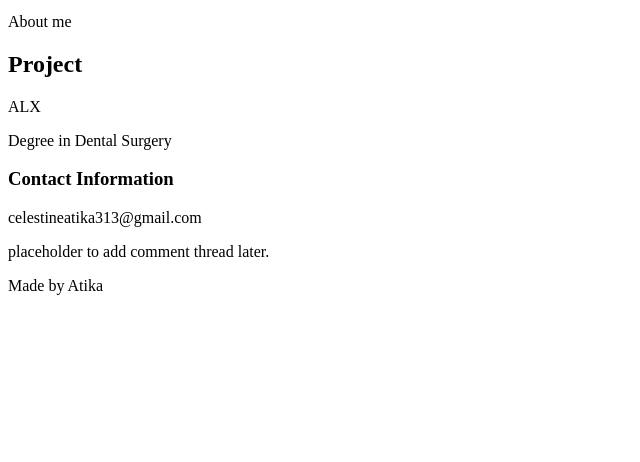
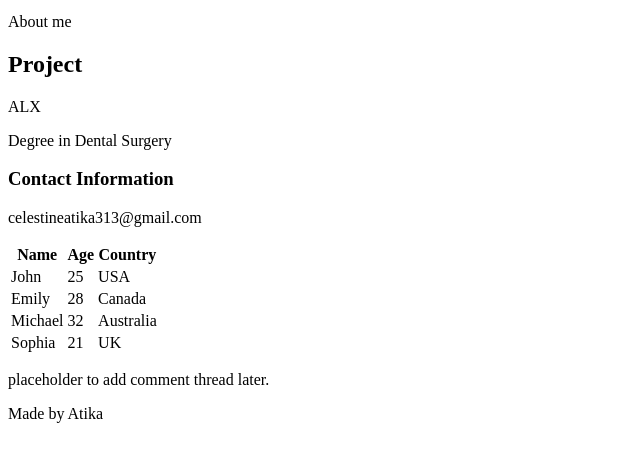
Before and after one commit to Atikacelestine/My_First_Portfolio, a plain HTML site: page html_basic/index.html in a window 1280 px wide. Shown: the part 140-602 px from the top of the page, without its empty margins (0-640 px from the left). Drawn offline with Linux system fonts and the light colour scheme.

Commit message:
Third commit

```diff
--- a/html_basic/index.html
+++ b/html_basic/index.html
@@ -26,6 +26,33 @@
         <h3>Contact Information</h3>
         <p>celestineatika313@gmail.com</p>
         <a href="file:///C:/Users/CELESTINE/html_basic/html_basic/tweets.html"></a>
+    <table>
+        <tbody>
+            <thead>
+                <th>Name</th>
+                <th>Age</th>
+                <th>Country</th>
+                </thead>
+                <tr>
+                    <td>John</td>
+                    <td>25</td>
+                    <td>USA</td>
+                </tr>
+                <tr>
+                    <td>Emily</td>
+                    <td>28</td>
+                    <td>Canada</td>
+                </tr>
+                <tr>
+                    <td>Michael</td>
+                    <td>32</td>
+                    <td>Australia</td>
+                </tr>
+                <td>Sophia</td>
+                <td>21</td>
+                <td>UK</td>
+        </tbody>
+    </table>
     </article>
     <aside>
         <p>placeholder to add comment thread later.</p>
```
